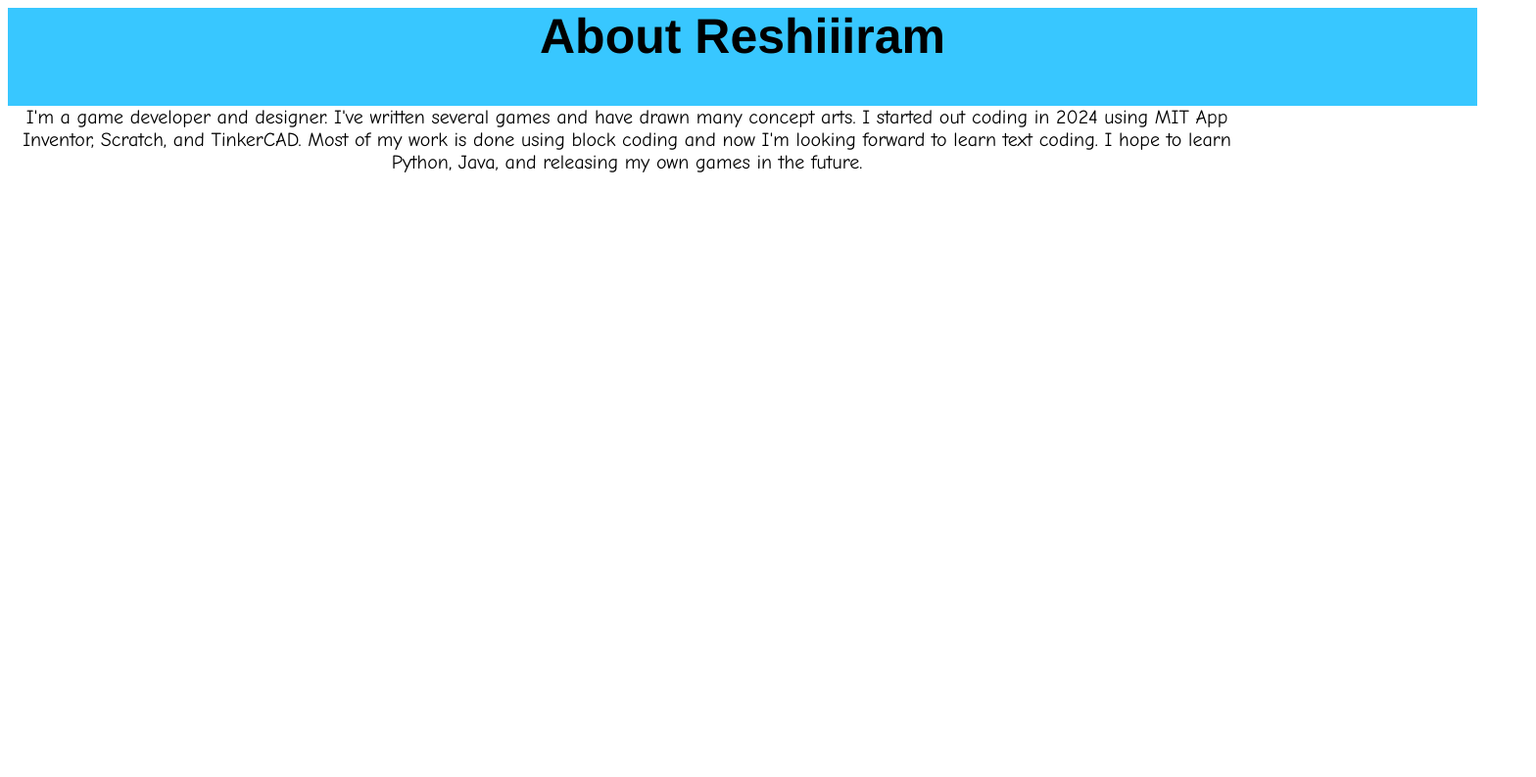
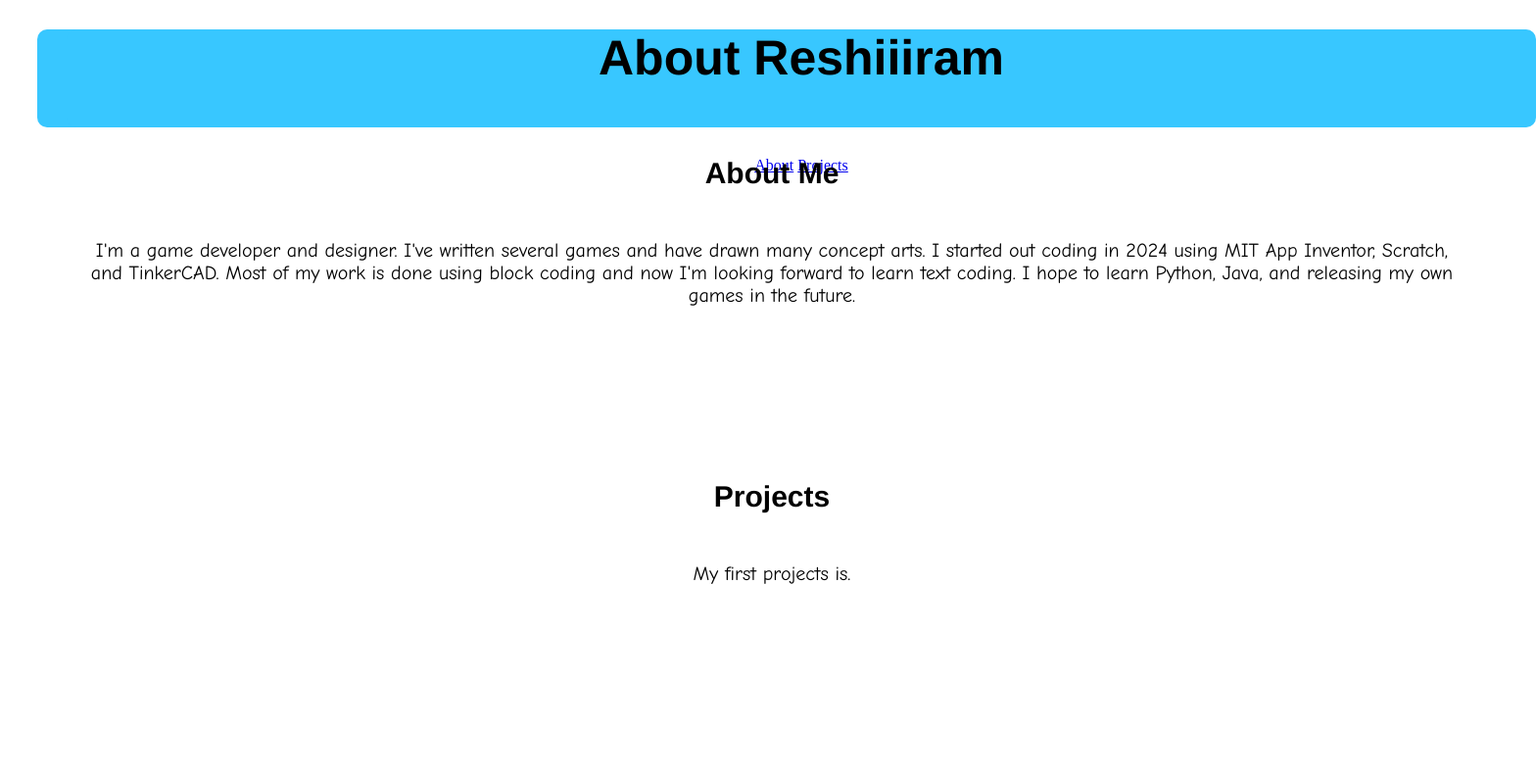
Before and after one commit to mairemare/reshi-the-coolram, a plain HTML site: page Website/About Reshiiiram.html in a window 1280 px wide. Shown: the whole page at 98% size, 1568 px wide, since content can reach past the window. Drawn offline with Linux system fonts and the light colour scheme.

Commit message:
fixed some stuff
Rearranged a lot of things around.

```diff
--- a/Website/About Reshiiiram.html
+++ b/Website/About Reshiiiram.html
@@ -1,6 +1,7 @@
 <!DOCTYPE html>
 <html lang="en">
     <head>
+        <link rel="stylesheet" href="styles.css">
         <meta charset="UTF-8">
         <meta name="viewport" content="width=device-width, initial-scale=1.0">
         <title>About Reshiiiram</title>
@@ -21,39 +22,74 @@
                 font-family: comic sans ms;
                 font-size: 20px;
                 text-align: center;
-                margin: 0
+                margin: 50px
             }
         </style>
     </head>
     <body>
+     <header>
         <div>
-            <div class="header">
+         <div class="header">
                 <style>
                     div{
                         background-color: hsl(197, 100%, 61%);
+                        vertical-align: middle;
                         text-align: center;
-                        align-items: center;
                         height: 100px;
                         width: 1500px;
+                        margin: 30px;
+                        border-radius: 10px
                     }
                 </style>
                 <h1>About Reshiiiram</h1>
             </div>
-        </div class="content">
+            <nav>
+                <style>
+                    nav{
+                        background-color: rgb(255, 255, 255);
+                        vertical-align: middle;
+                        text-align: center;
+                        height: 50px;
+                        width: 1500px;
+                        margin: 30px
+                    }
+                </style>
+                <a href="#about">About</a>
+                <a href="#projects">Projects</a>
+             </nav>
+        </div>
+     </header>
+        <section id="about">
             <style>
-                div{
-                    background-color: hsl(197, 100%, 61%);
+                section{
+                    background-color: hwb(198 84% 0%);
+                    vertical-align: middle;
                     text-align: center;
-                    align-items: center;
-                    height: 100px;
+                    height: 300px;
                     width: 1500px;
+                    margin: 30px
                 }
             </style>
+            <h2>About Me</h2>
             <p>I'm a game developer and designer. I've written several games and have drawn many concept arts.
                 I started out coding in 2024 using MIT App Inventor, Scratch, and TinkerCAD.
                 Most of my work is done using block coding and now I'm looking forward to learn text coding.
                 I hope to learn Python, Java, and releasing my own games in the future.
             </p>
-        </div>
+         </section>
+         <section id="projects">
+            <style>
+                section{
+                    background-color: hwb(180 100% 0%);
+                    vertical-align: middle;
+                    text-align: center;
+                    height: 300px;
+                    width: 1500px;
+                    margin: 30px
+                }
+            </style>
+            <h2>Projects</h2>
+            <p>My first projects is.</p>
+         </section>
     </body>
 </html>
```
Also changed, not shown: 1 other file.
